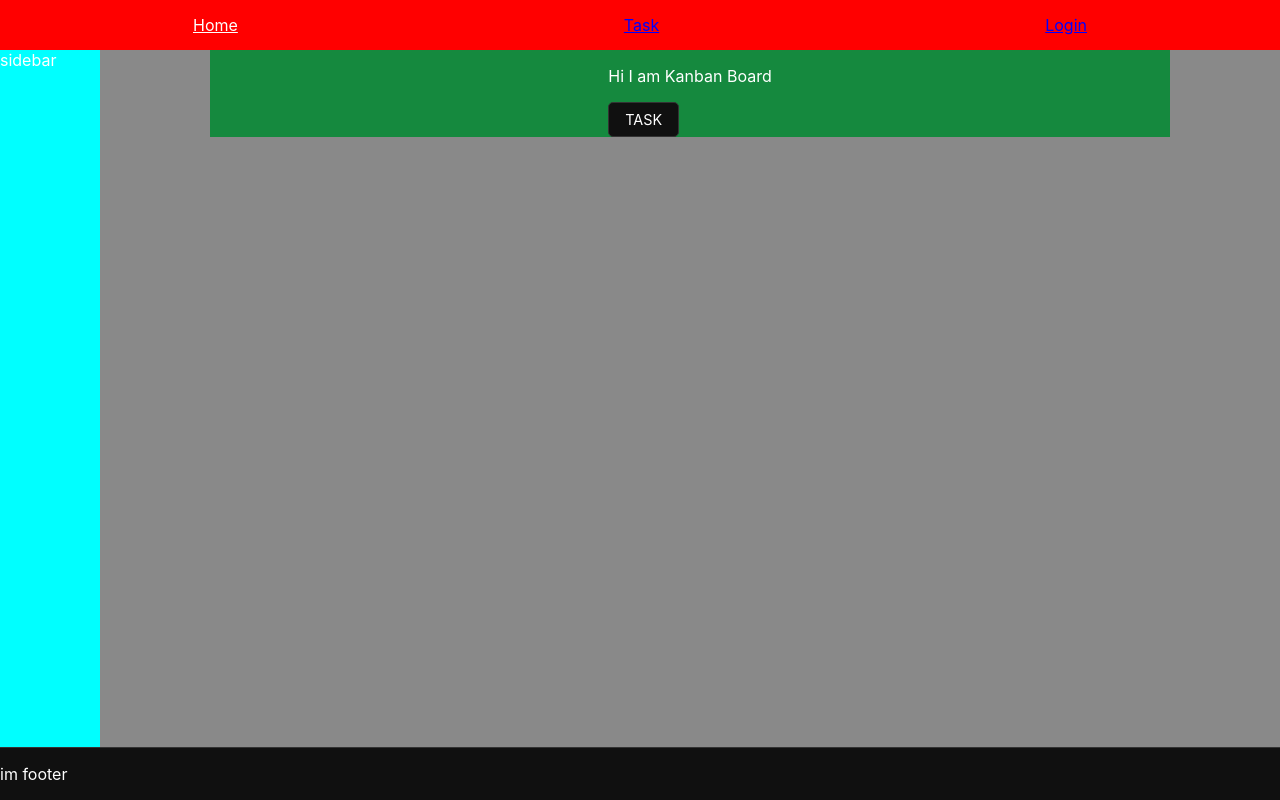
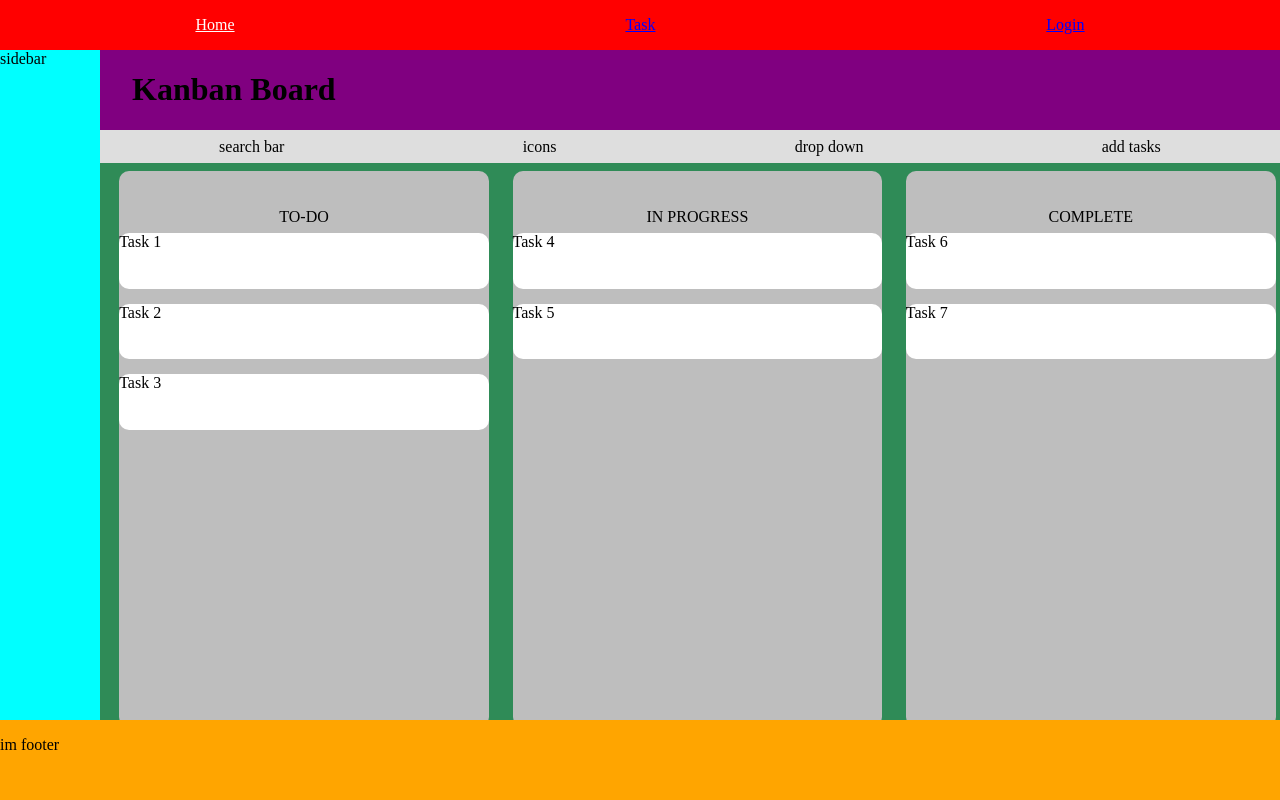
Before and after one commit to Victor-Weng/kanban, a Next.js app: page / in a window 1280 px wide. Built offline with nearby package versions, Linux system fonts and the light colour scheme; no server answers.

Commit message:
added basic ui for tasks, will implement database connection next

```diff
--- /dev/null
+++ b/src/app/components/TaskCard.tsx
@@ -0,0 +1,23 @@
+import React from 'react';
+
+interface TaskCardProps {
+    title: string;
+    tasks: string[];
+}
+
+const TaskCard: React.FC<TaskCardProps> = ({ title, tasks }) => {
+    return (
+        <div className="task-card">
+            <div className="heading">
+                {title}
+            </div>
+            {tasks.map((task, index) => (
+                    <div key={index} className="task-item">
+                        {task}
+                    </div>
+                ))}
+        </div>
+    );
+};
+
+export default TaskCard;
--- /dev/null
+++ b/src/app/components/TaskColumn.tsx
@@ -0,0 +1,18 @@
+import React from 'react';
+import TaskCard from './TaskCard';
+import './kanban.css'
+
+interface TaskColumnProps {
+    title: string;
+    tasks: string[];
+}
+
+const TaskColumn: React.FC<TaskColumnProps> = ({ title, tasks }) => {
+    return (
+        <div className="task-column">
+            <TaskCard title={title} tasks={tasks} />
+        </div>
+    );
+};
+
+export default TaskColumn;
--- /dev/null
+++ b/src/app/components/kanban.css
@@ -0,0 +1,66 @@
+.vertical {
+    display: flex;
+    flex-direction: column;
+    height: 100%;
+    width: 100%;
+    justify-content: center;
+    background: purple;
+    padding: 0px;
+}
+
+.title {
+    text-align: left;
+    padding-left: 2rem;
+}
+
+.row-flex {
+    display: flex;
+    flex-direction: row;
+    align-items: center;
+    justify-content: space-around;
+    width: 100%;
+    margin: 0%;
+}
+
+.height-5 {
+    height: 5%;
+    background: rgb(222, 222, 222);
+}
+
+.height-100 {
+    height: 100%;
+    background: rgb(47, 139, 87);
+}
+
+.task-card {
+    display: flex;
+    flex-direction: column;
+    justify-content: flex-start;
+    align-items: center;
+    height: 100%;
+    width: 100%;
+    padding: 0px;
+    margin: 2%;
+    border-radius: 10px;
+    background: rgb(190, 190, 190);
+}
+
+.heading {
+    margin-top: 10%;
+    width: 100%;
+    text-align: center;
+}
+
+.task-column{
+    width: 100%;
+    height: 100%;
+    margin: 1%;
+}
+
+.task-item {
+    background-color: white;
+    width: 100%;
+    min-height: 10%;
+    border-radius: 10px;
+    margin: 2%;
+}
--- a/src/app/components/kanban.tsx
+++ b/src/app/components/kanban.tsx
@@ -1,21 +1,30 @@
 "use client"
-import { useRouter } from "next/navigation";
-import AuthContext from '../AuthContext'
-import { useContext } from 'react'
+import React, { useContext } from 'react';
+import AuthContext from '../AuthContext';
+import TaskColumn from './TaskColumn';
+import './kanban.css'
 
 export default function Kanban(){
     const val = useContext(AuthContext); // authentication context (holds the value provided to the context provider)
-    //console.log(val)
 
-    const router = useRouter();
+    const todoTasks = ['Task 1', 'Task 2', 'Task 3'];
+    const inProgressTasks = ['Task 4', 'Task 5'];
+    const completeTasks = ['Task 6', 'Task 7'];
+
     return(
-        <div>
-            <p>Hi I am Kanban Board</p>
-            <button
-                onClick={() => router.push("/tasks/1")}
-                >
-                Task
-            </button>
+        <div className="vertical">
+            <h1 className="title">Kanban Board</h1>
+            <div className="row-flex height-5">
+                <p>search bar</p>
+                <p>icons</p>
+                <p>drop down</p>
+                <p>add tasks</p>
+            </div>
+            <div className="row-flex height-100">
+                <TaskColumn title="TO-DO" tasks={todoTasks} />
+                <TaskColumn title="IN PROGRESS" tasks={inProgressTasks} />
+                <TaskColumn title="COMPLETE" tasks={completeTasks} />
+            </div>
         </div>
     )
 }
--- a/src/app/globals.css
+++ b/src/app/globals.css
@@ -10,7 +10,7 @@ body {
 .vert {
   display: flex;
   flex-direction: column;
-  min-height: 100vh;
+  height: 100%;
 }
 
 .header {
@@ -21,7 +21,7 @@ body {
 
 .middle {
   order: 2;
-  background-color: green;
+  background-color: rgb(0, 0, 0);
   flex: 1 1 auto;
   display: flex;
   flex-direction: row;
@@ -45,376 +45,3 @@ body {
   background-color: orange;
   flex: 0 0 80px;
 }
-
-html,
-body {
-  --custom-font-family: -apple-system, BlinkMacSystemFont, Segoe UI, Roboto,
-    Oxygen, Ubuntu, Cantarell, Fira Sans, Droid Sans, Helvetica Neue, sans-serif;
-  --custom-bg-color: #101010;
-  --custom-panel-color: #222;
-  --custom-box-shadow: 0 2px 8px 0 rgba(0, 0, 0, 0.8);
-  --custom-color: #fff;
-  --custom-color-brand: #24b47e;
-  --custom-color-secondary: #666;
-  --custom-border: 1px solid #333;
-  --custom-border-radius: 5px;
-  --custom-spacing: 5px;
-
-  padding: 0;
-  margin: 0;
-  font-family: var(--custom-font-family);
-  background-color: var(--custom-bg-color);
-}
-
-* {
-  color: var(--custom-color);
-  font-family: var(--custom-font-family);
-  box-sizing: border-box;
-}
-
-html,
-body,
-#__next {
-  height: 100vh;
-  width: 100vw;
-  overflow-x: hidden;
-}
-
-/* Grid */
-
-.container {
-  width: 90%;
-  margin-left: auto;
-  margin-right: auto;
-}
-.row {
-  position: relative;
-  width: 100%;
-}
-.row [class^="col"] {
-  float: left;
-  margin: 0.5rem 2%;
-  min-height: 0.125rem;
-}
-.col-1,
-.col-2,
-.col-3,
-.col-4,
-.col-5,
-.col-6,
-.col-7,
-.col-8,
-.col-9,
-.col-10,
-.col-11,
-.col-12 {
-  width: 96%;
-}
-.col-1-sm {
-  width: 4.33%;
-}
-.col-2-sm {
-  width: 12.66%;
-}
-.col-3-sm {
-  width: 21%;
-}
-.col-4-sm {
-  width: 29.33%;
-}
-.col-5-sm {
-  width: 37.66%;
-}
-.col-6-sm {
-  width: 46%;
-}
-.col-7-sm {
-  width: 54.33%;
-}
-.col-8-sm {
-  width: 62.66%;
-}
-.col-9-sm {
-  width: 71%;
-}
-.col-10-sm {
-  width: 79.33%;
-}
-.col-11-sm {
-  width: 87.66%;
-}
-.col-12-sm {
-  width: 96%;
-}
-.row::after {
-  content: "";
-  display: table;
-  clear: both;
-}
-.hidden-sm {
-  display: none;
-}
-
-@media only screen and (min-width: 33.75em) {
-  /* 540px */
-  .container {
-    width: 80%;
-  }
-}
-
-@media only screen and (min-width: 45em) {
-  /* 720px */
-  .col-1 {
-    width: 4.33%;
-  }
-  .col-2 {
-    width: 12.66%;
-  }
-  .col-3 {
-    width: 21%;
-  }
-  .col-4 {
-    width: 29.33%;
-  }
-  .col-5 {
-    width: 37.66%;
-  }
-  .col-6 {
-    width: 46%;
-  }
-  .col-7 {
-    width: 54.33%;
-  }
-  .col-8 {
-    width: 62.66%;
-  }
-  .col-9 {
-    width: 71%;
-  }
-  .col-10 {
-    width: 79.33%;
-  }
-  .col-11 {
-    width: 87.66%;
-  }
-  .col-12 {
-    width: 96%;
-  }
-  .hidden-sm {
-    display: block;
-  }
-}
-
-@media only screen and (min-width: 60em) {
-  /* 960px */
-  .container {
-    width: 75%;
-    max-width: 60rem;
-  }
-}
-
-/* Forms */
-
-label {
-  display: block;
-  margin: 5px 0;
-  color: var(--custom-color-secondary);
-  font-size: 0.8rem;
-  text-transform: uppercase;
-}
-
-input {
-  width: 100%;
-  border-radius: 5px;
-  border: var(--custom-border);
-  padding: 8px;
-  font-size: 0.9rem;
-  background-color: var(--custom-bg-color);
-  color: var(--custom-color);
-}
-
-input[disabled] {
-  color: var(--custom-color-secondary);
-}
-
-/* Utils */
-
-.block {
-  display: block;
-  width: 100%;
-}
-.inline-block {
-  display: inline-block;
-  width: 100%;
-}
-.flex {
-  display: flex;
-}
-.flex.column {
-  flex-direction: column;
-}
-.flex.row {
-  flex-direction: row;
-}
-.flex.flex-1 {
-  flex: 1 1 0;
-}
-.flex-end {
-  justify-content: flex-end;
-}
-.flex-center {
-  justify-content: center;
-}
-.items-center {
-  align-items: center;
-}
-.text-sm {
-  font-size: 0.8rem;
-  font-weight: 300;
-}
-.text-right {
-  text-align: right;
-}
-.font-light {
-  font-weight: 300;
-}
-.opacity-half {
-  opacity: 50%;
-}
-
-/* Button */
-
-button,
-.button {
-  color: var(--custom-color);
-  border: var(--custom-border);
-  background-color: var(--custom-bg-color);
-  display: inline-block;
-  text-align: center;
-  border-radius: var(--custom-border-radius);
-  padding: 0.5rem 1rem;
-  cursor: pointer;
-  text-align: center;
-  font-size: 0.9rem;
-  text-transform: uppercase;
-}
-
-button.primary,
-.button.primary {
-  background-color: var(--custom-color-brand);
-  border: 1px solid var(--custom-color-brand);
-}
-
-/* Widgets */
-
-.card {
-  width: 100%;
-  display: block;
-  border: var(--custom-border);
-  border-radius: var(--custom-border-radius);
-  padding: var(--custom-spacing);
-}
-
-.avatar {
-  border-radius: var(--custom-border-radius);
-  overflow: hidden;
-  max-width: 100%;
-}
-.avatar.image {
-  object-fit: cover;
-}
-.avatar.no-image {
-  background-color: #333;
-  border: 1px solid rgb(200, 200, 200);
-  border-radius: 5px;
-}
-
-.footer {
-  position: absolute;
-  max-width: 100%;
-  bottom: 0;
-  left: 0;
-  right: 0;
-  display: flex;
-  flex-flow: row;
-  border-top: var(--custom-border);
-  background-color: var(--custom-bg-color);
-}
-.footer div {
-  padding: var(--custom-spacing);
-  display: flex;
-  align-items: center;
-  width: 100%;
-}
-.footer div > img {
-  height: 20px;
-  margin-left: 10px;
-}
-.footer > div:first-child {
-  display: none;
-}
-.footer > div:nth-child(2) {
-  justify-content: left;
-}
-
-@media only screen and (min-width: 60em) {
-  /* 960px */
-  .footer > div:first-child {
-    display: flex;
-  }
-  .footer > div:nth-child(2) {
-    justify-content: center;
-  }
-}
-
-@keyframes spin {
-  from {
-    transform: rotate(0deg);
-  }
-  to {
-    transform: rotate(360deg);
-  }
-}
-
-.mainHeader {
-  width: 100%;
-  font-size: 1.3rem;
-  margin-bottom: 20px;
-}
-
-.avatarPlaceholder {
-  border: var(--custom-border);
-  border-radius: var(--custom-border-radius);
-  width: 35px;
-  height: 35px;
-  background-color: rgba(255, 255, 255, 0.2);
-  display: flex;
-  align-items: center;
-  justify-content: center;
-}
-
-.form-widget {
-  display: flex;
-  flex-direction: column;
-  gap: 20px;
-}
-
-.form-widget > .button {
-  display: flex;
-  align-items: center;
-  justify-content: center;
-  border: none;
-  background-color: #444444;
-  text-transform: none !important;
-  transition: all 0.2s ease;
-}
-
-.form-widget .button:hover {
-  background-color: #2a2a2a;
-}
-
-.form-widget .button > .loader {
-  width: 17px;
-  animation: spin 1s linear infinite;
-  filter: invert(1);
-}
--- a/src/app/home.css
+++ b/src/app/home.css
@@ -2,7 +2,10 @@
     display: flex;
     flex-direction: row;
     justify-content: center;
-    align-items: center;
-    background: rgb(21, 137, 62);
+    align-items: stretch;
+    background: rgb(23, 189, 40);
     width: 100%;
+    height: 100%;
+    padding: 0px;
+    margin: 0px;
 }
--- a/src/app/profiles-client/page.tsx
+++ b/src/app/profiles-client/page.tsx
@@ -12,7 +12,6 @@ export default function UsersClient() {
     const [profile, setProfiles] = useState< Profile[]>([])
     const [loading, setLoading] = useState(true)
     const [fullname, setFullname] = useState<string>("")
-    const [username, setUsername] = useState<string | null>("")
     const [email, setEmail] = useState<string>("")
     const [error, setError] = useState<string | null>(null)
     const [post, setPost] = useState<string | null>(null)
```
Also changed, not shown: 1 other file (tests, documents, lock files or other folders).
